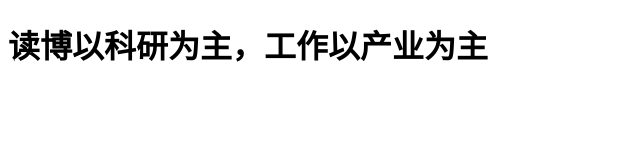
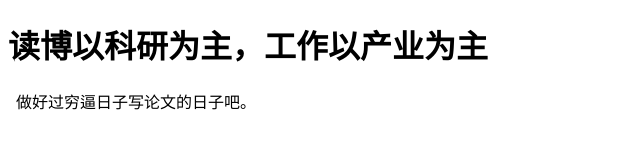
Before and after one commit to presentlid/demo-01, a plain HTML site: page index.html in a window 1280 px wide. Shown: the whole page, without its empty margins (0-640 px from the left). Drawn offline with Linux system fonts and the light colour scheme.

Commit message:
添加做法

```diff
--- a/index.html
+++ b/index.html
@@ -12,5 +12,7 @@
     <img "读博事业线一清二楚，而大概率将过得清贫。">
 
     <img "工作大概率比较赚钱，而不稳定，需要时刻考虑好下一步怎么做。">
+
+    做好过穷逼日子写论文的日子吧。
 </body>
 </html>
```
